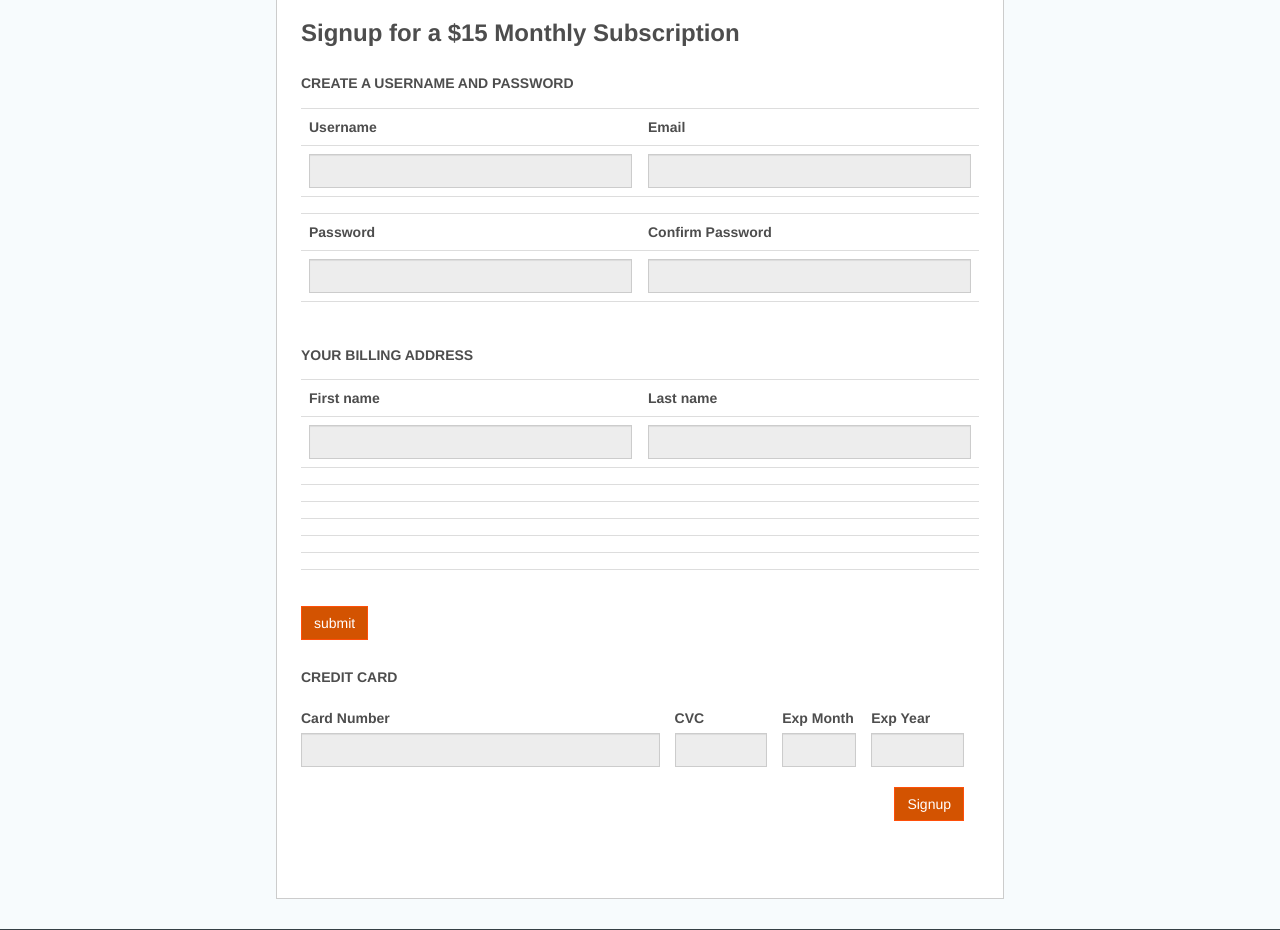
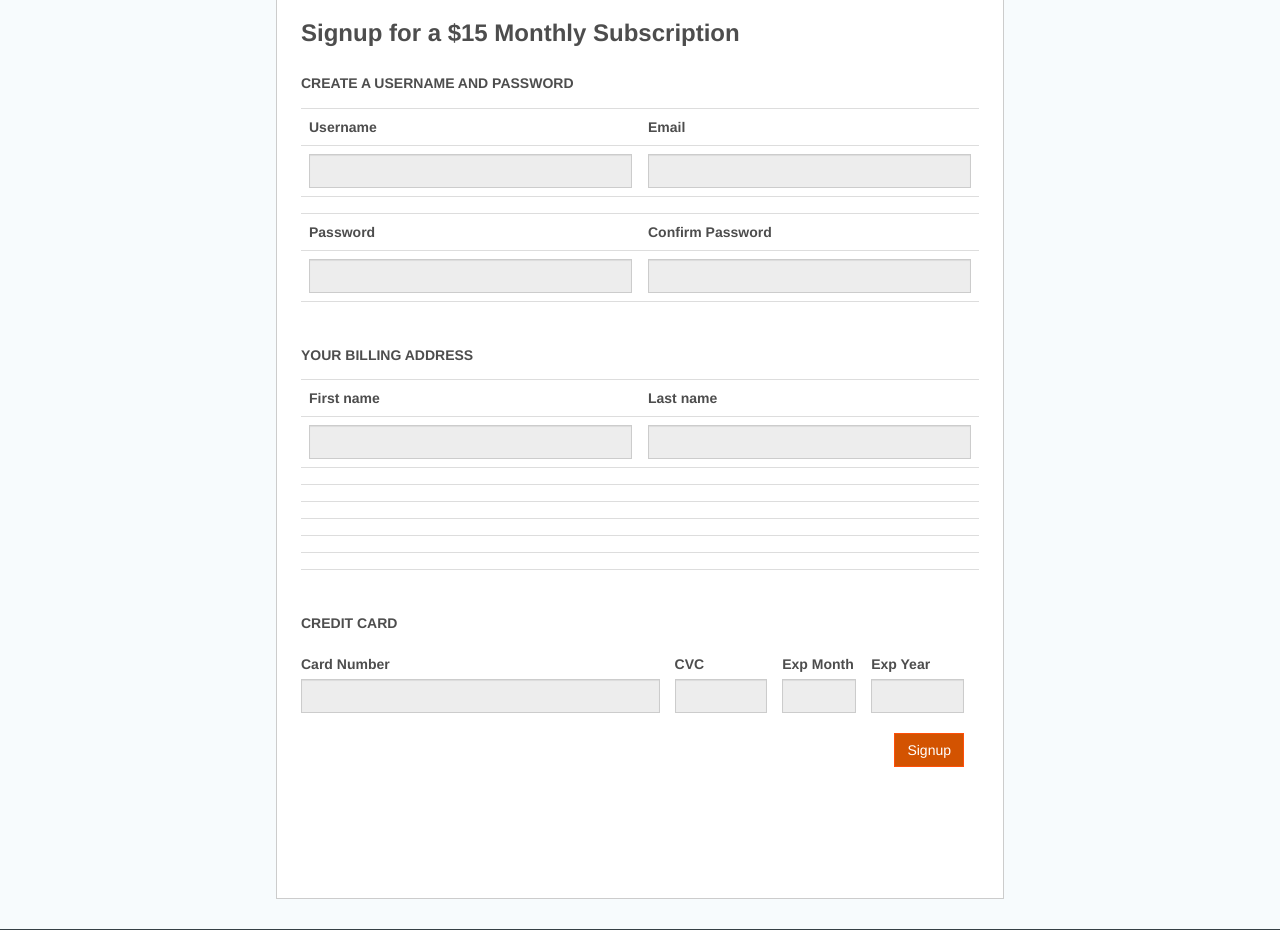
Before and after one commit to Omulosi/crm_easy_project, a Django app: page /signup/ in a window 1280 px wide. Shown: the part 82-1012 px from the top of the page. Run offline with Django 3.2, Linux system fonts and the light colour scheme; parts of the project's set-up code (start-up, migrations or seed data) failed here and were passed over; some libraries are stand-ins or nearby versions.

```diff
--- a/crm_easy/templates/subscribers/subscriber_new.html
+++ b/crm_easy/templates/subscribers/subscriber_new.html
@@ -81,7 +81,6 @@
                         </tr>
                     </tbody>
                 </table>
-                <input class="btn btn-primary" type="submit" value="submit">
             </form>
             {# Credit Card Section #}
             <h5 class="sn-sh">CREDIT CARD</h5>
```
